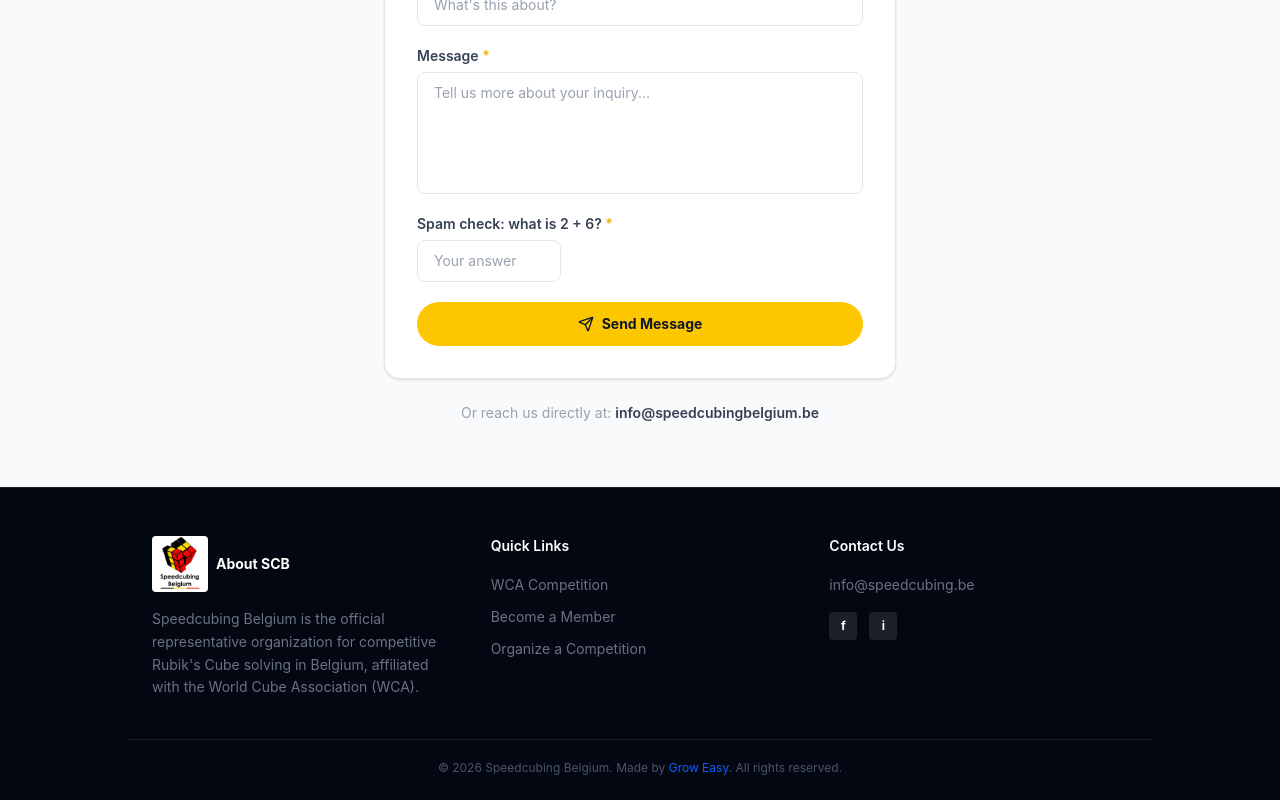
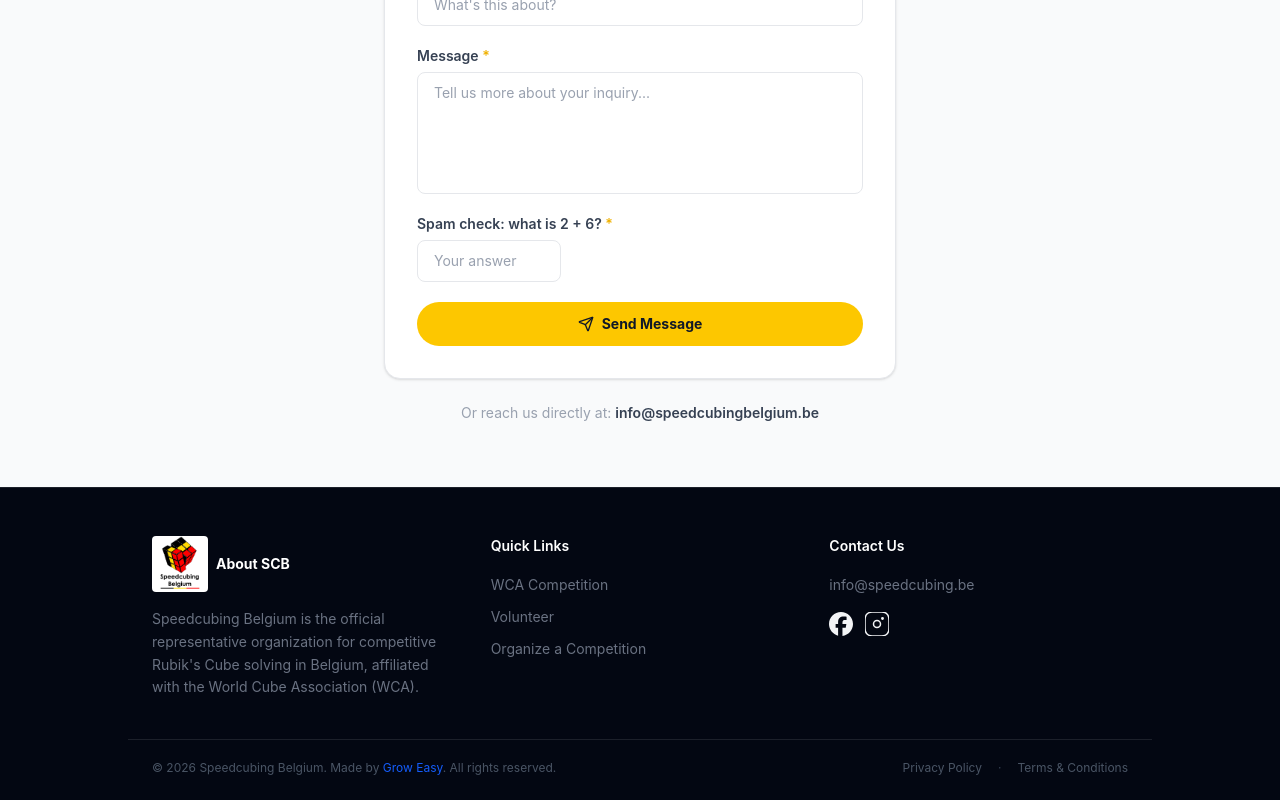
Before and after one commit to RamanTheDeveloper/Speedcubing-Belgium, a React (Vite) app in the folder speedcubing-belgium/: page /contact in a window 1280 px wide. Shown: the part 415-1215 px from the top of the page. Built offline with nearby package versions, Linux system fonts and the light colour scheme.

Commit message:
Small footer changes + add social icons

```diff
--- a/speedcubing-belgium/src/components/Footer.tsx
+++ b/speedcubing-belgium/src/components/Footer.tsx
@@ -1,21 +1,36 @@
-import { FOOTER_COLUMNS } from "../data/siteData";
 import logo from "../assets/logo.png";
-
-const SOCIAL_LINKS = [
-  { label: "f",  href: "#", ariaLabel: "Facebook" },
-  { label: "i", href: "#", ariaLabel: "Instagram" },
-];
+import type { FooterColumn } from "../types";
 
 export default function Footer() {
+  const FOOTER_COLUMNS: FooterColumn[] = [
+    {
+      heading: "Quick Links",
+      links: [
+        { label: "WCA Competition", href: "/competitions" },
+        { label: "Volunteer", href: "/contact" },
+        { label: "Organize a Competition", href: "/contact" },
+      ],
+    },
+    {
+      heading: "Contact Us",
+      links: [
+        { label: "info@speedcubing.be", href: "mailto:info@speedcubing.be" },
+      ],
+    },
+  ];
+
   return (
     <footer className="bg-gray-950 border-t border-white/10 pt-12 pb-6">
       <div className="max-w-5xl mx-auto px-6 grid grid-cols-1 sm:grid-cols-3 gap-10 mb-10">
-
         {/* About */}
         <div>
           <div className="flex items-center gap-2 mb-4">
             <div className="w-14 h-14">
-              <img src={logo} alt="Speedcubing Belgium Logo" className="rounded-sm" />
+              <img
+                src={logo}
+                alt="Speedcubing Belgium Logo"
+                className="rounded-sm"
+              />
             </div>
             <span className="text-white font-bold text-sm">About SCB</span>
           </div>
@@ -46,26 +61,83 @@ export default function Footer() {
             {/* Social icons under Contact Us */}
             {heading === "Contact Us" && (
               <div className="flex gap-3 mt-4">
-                {SOCIAL_LINKS.map(({ label, href, ariaLabel }) => (
-                  <a
-                    key={label}
-                    href={href}
-                    aria-label={ariaLabel}
-                    className="w-7 h-7 rounded bg-white/10 hover:bg-white/20 flex items-center justify-center text-white text-xs font-bold transition-colors"
+                <a
+                  href="https://www.facebook.com/SpeedcubingBelgium/about/"
+                  target="_blank"
+                  rel="noopener noreferrer"
+                  aria-label="Facebook"
+                >
+                  <svg
+                    className="w-6 h-6 text-gray-100 fill-current cursor-pointer"
+                    role="img"
+                    viewBox="0 0 24 24"
+                    xmlns="http://www.w3.org/2000/svg"
                   >
-                    {label}
-                  </a>
-                ))}
+                    <title>Facebook</title>
+                    <path d="M9.101 23.691v-7.98H6.627v-3.667h2.474v-1.58c0-4.085 1.848-5.978 5.858-5.978.401 0 .955.042 1.468.103a8.68 8.68 0 0 1 1.141.195v3.325a8.623 8.623 0 0 0-.653-.036 26.805 26.805 0 0 0-.733-.009c-.707 0-1.259.096-1.675.309a1.686 1.686 0 0 0-.679.622c-.258.42-.374.995-.374 1.752v1.297h3.919l-.386 2.103-.287 1.564h-3.246v8.245C19.396 23.238 24 18.179 24 12.044c0-6.627-5.373-12-12-12s-12 5.373-12 12c0 5.628 3.874 10.35 9.101 11.647Z" />
+                  </svg>
+                </a>
+
+                <a
+                  href="https://www.instagram.com/speedcubing_belgium/"
+                  target="_blank"
+                  rel="noopener noreferrer"
+                  aria-label="Instagram"
+                >
+                  <svg
+                    className="w-6 h-6 text-gray-100 cursor-pointer"
+                    fill="none"
+                    stroke="currentColor"
+                    strokeWidth={1.5}
+                    role="img"
+                    viewBox="0 0 24 24"
+                    xmlns="http://www.w3.org/2000/svg"
+                  >
+                    <title>Instagram</title>
+                    <path
+                      d="M7.03.08c-1.28.06-2.15.26-2.91.56-.79.31-1.46.72-2.12 1.39-.67.67-1.08 1.34-1.38 2.13-.3.76-.5 1.64-.55 2.91-.06 1.28-.07 1.69-.06 4.95.01 3.26.02 3.67.08 4.95.06 1.28.26 2.15.56 2.91.31.79.72 1.46 1.39 2.12.67.67 1.34 1.07 2.13 1.38.76.3 1.64.5 2.91.55 1.28.06 1.69.07 4.95.06 3.26-.01 3.67-.02 4.95-.08 1.28-.06 2.15-.27 2.91-.56.79-.31 1.46-.72 2.12-1.39.67-.67 1.07-1.34 1.38-2.13.3-.76.5-1.64.55-2.91.06-1.28.07-1.69.06-4.95-.01-3.26-.02-3.67-.08-4.95-.06-1.28-.26-2.15-.56-2.91-.31-.79-.72-1.46-1.39-2.12C21.3 1.33 20.63.92 19.84.62c-.76-.3-1.64-.5-2.91-.55C15.65.01 15.24-.01 11.98 0 8.72.01 8.31.02 7.03.08Z"
+                      stroke="currentColor"
+                    />
+                    <circle cx="12" cy="12" r="3.5" stroke="currentColor" />
+                    <circle cx="17.5" cy="6.5" r="0.7" stroke="currentColor" />
+                  </svg>
+                </a>
               </div>
             )}
           </div>
         ))}
       </div>
 
-      <div className="max-w-5xl mx-auto px-6 border-t border-white/10 pt-5 text-center">
+      {/* Bottom bar */}
+      <div className="max-w-5xl mx-auto px-6 border-t border-white/10 pt-5 flex flex-col sm:flex-row items-center justify-between gap-3">
         <p className="text-gray-600 text-xs">
-          © {new Date().getFullYear()} Speedcubing Belgium. Made by <a href="https://www.groweasy.be" className="text-blue-600 hover:text-gray-300 transition-colors" target="_blank" rel="noopener noreferrer">Grow Easy</a>. All rights reserved.
+          © {new Date().getFullYear()} Speedcubing Belgium. Made by{" "}
+          <a
+            href="https://www.groweasy.be"
+            className="text-blue-600 hover:text-gray-300 transition-colors"
+            target="_blank"
+            rel="noopener noreferrer"
+          >
+            Grow Easy
+          </a>
+          . All rights reserved.
         </p>
+
+        <div className="flex items-center gap-4">
+          <a
+            href="/privacy"
+            className="text-gray-600 hover:text-gray-300 text-xs transition-colors"
+          >
+            Privacy Policy
+          </a>
+          <span className="text-gray-700 text-xs">·</span>
+          <a
+            href="/terms"
+            className="text-gray-600 hover:text-gray-300 text-xs transition-colors"
+          >
+            Terms &amp; Conditions
+          </a>
+        </div>
       </div>
     </footer>
   );
```
